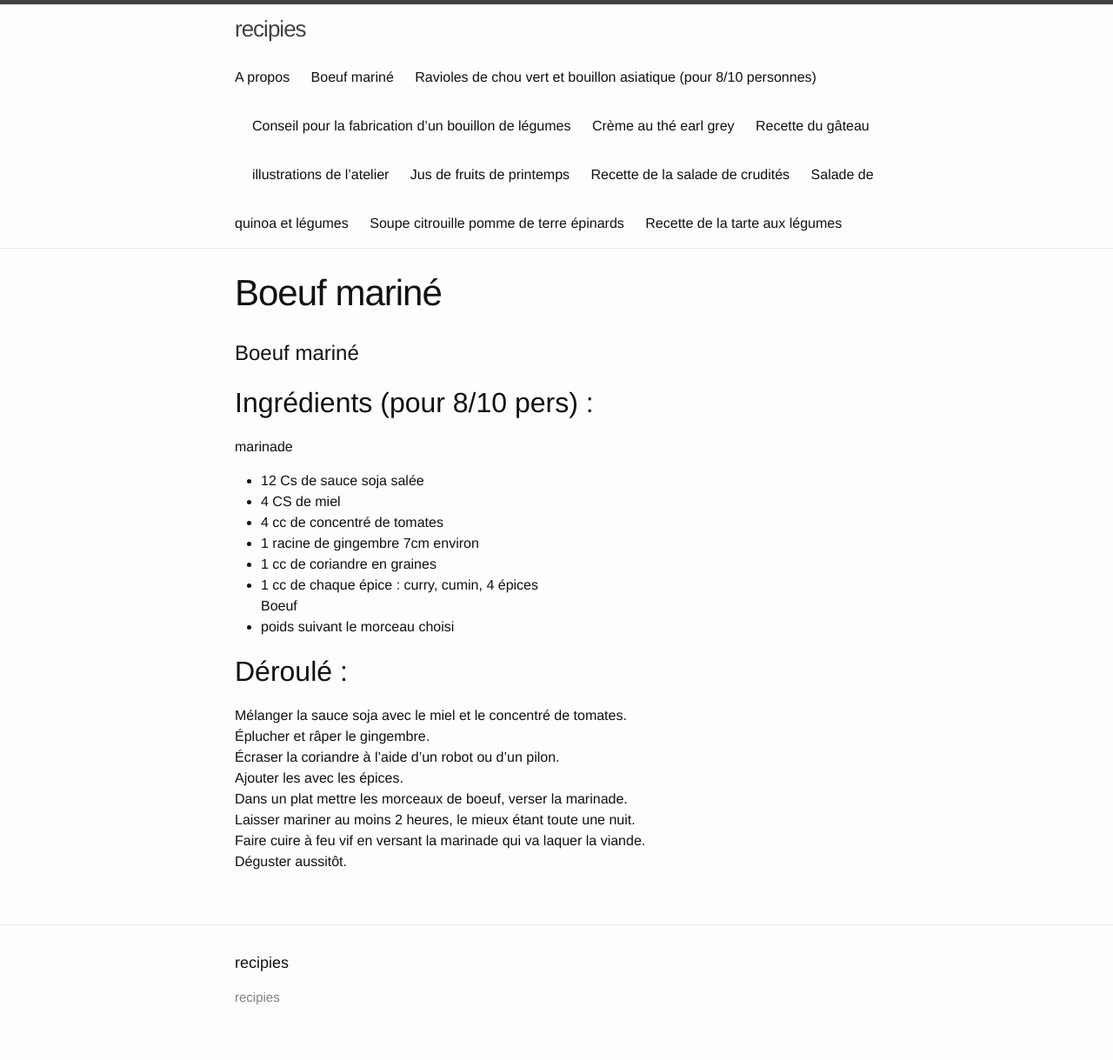
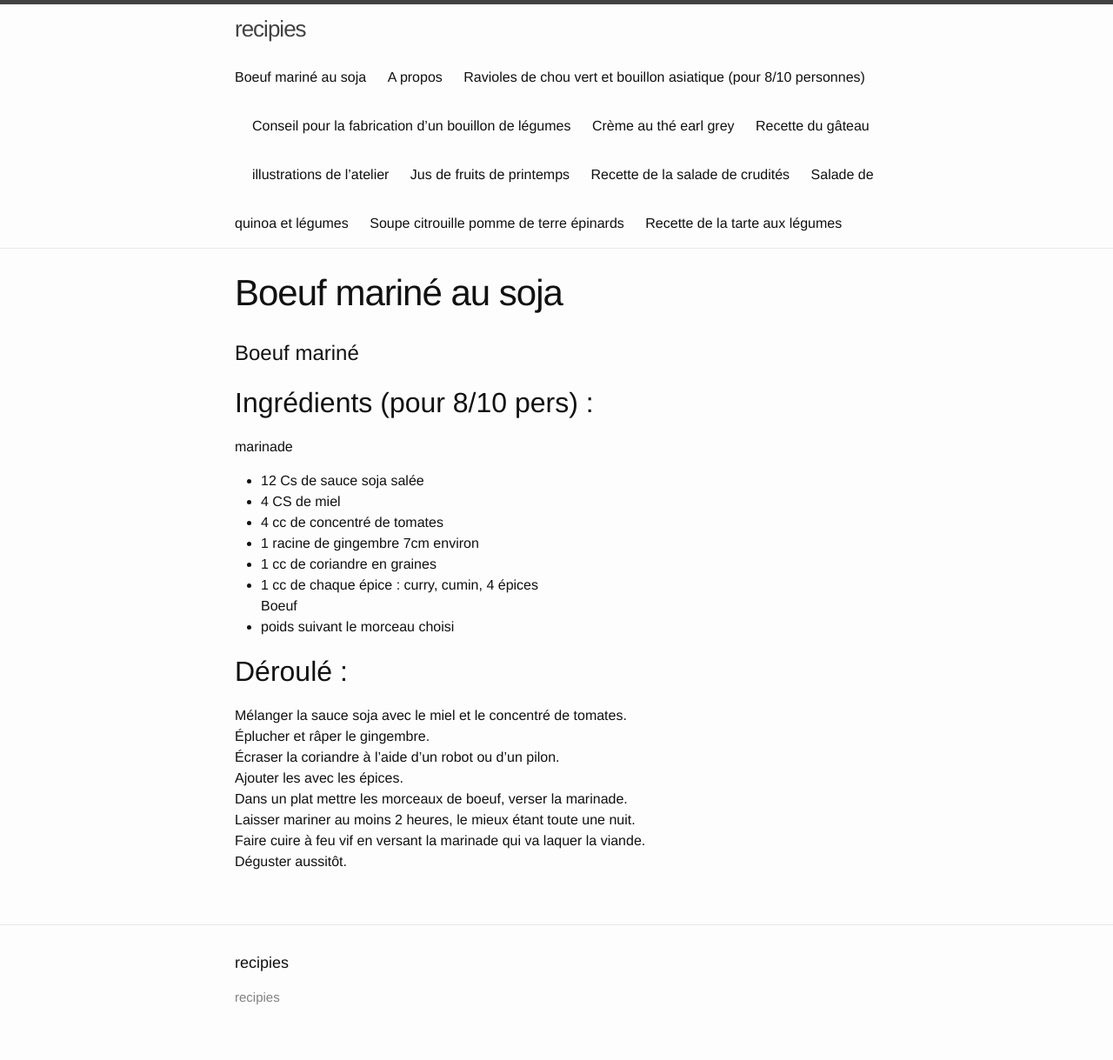
Before and after one commit to bndct-lmbrt/recipies, a Jekyll site: the page built from Boeuf-marinade.md, in a window 1280 px wide. Shown: the whole page at 87% size. Built offline with Jekyll 4.4.1, drawn with Linux system fonts in a browser that asks for light colours; our own code applies the rules of GitHub Pages for plain Markdown files.

Commit message:
Update Boeuf-marinade.md

```diff
--- a/Boeuf-marinade.md
+++ b/Boeuf-marinade.md
@@ -1,3 +1,8 @@
+---
+layout: page
+title: Boeuf mariné au soja
+permalink: /boeuf-marinade/
+---
 # Boeuf mariné
 
 ## Ingrédients (pour 8/10 pers) :
```
